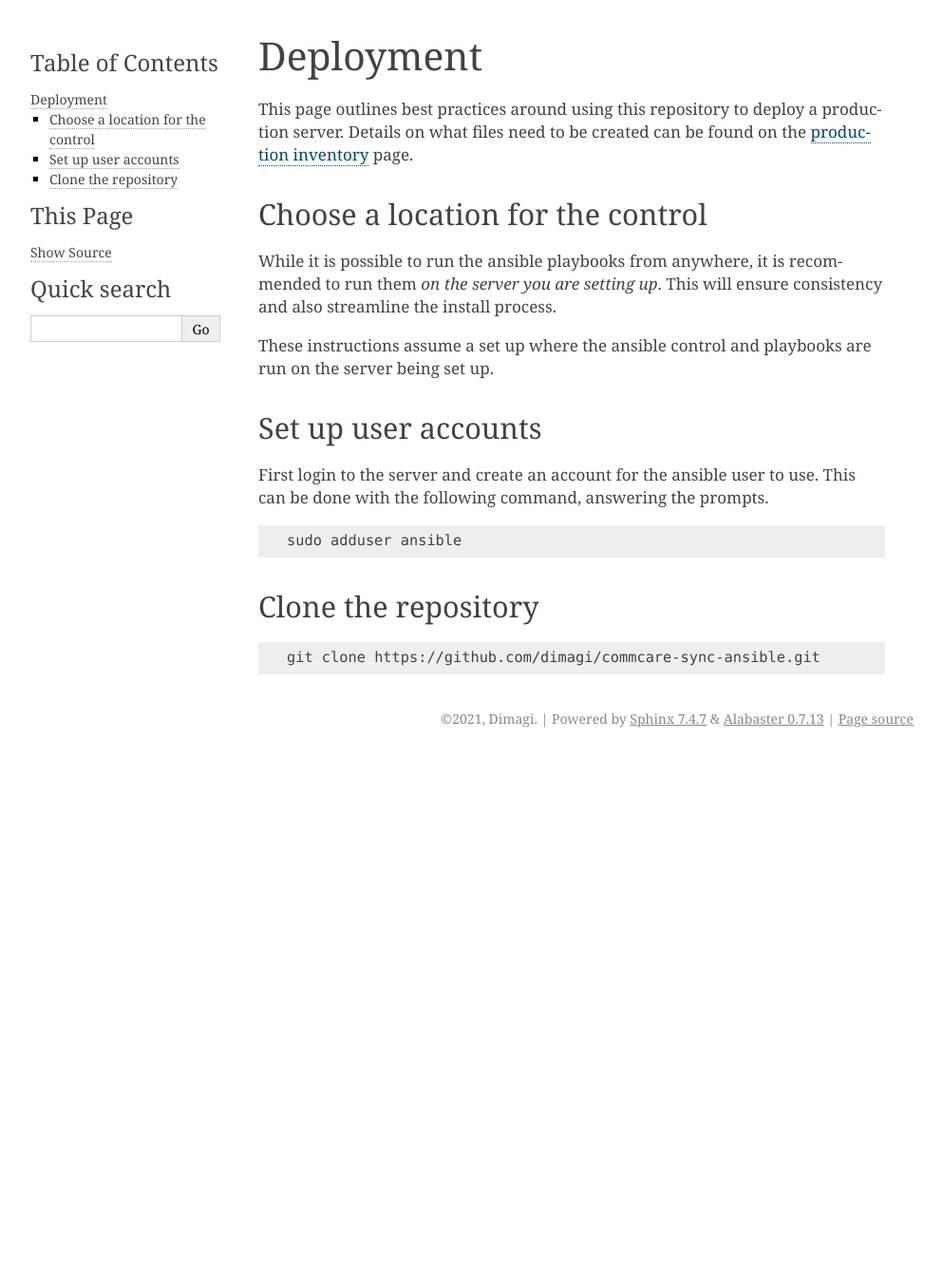
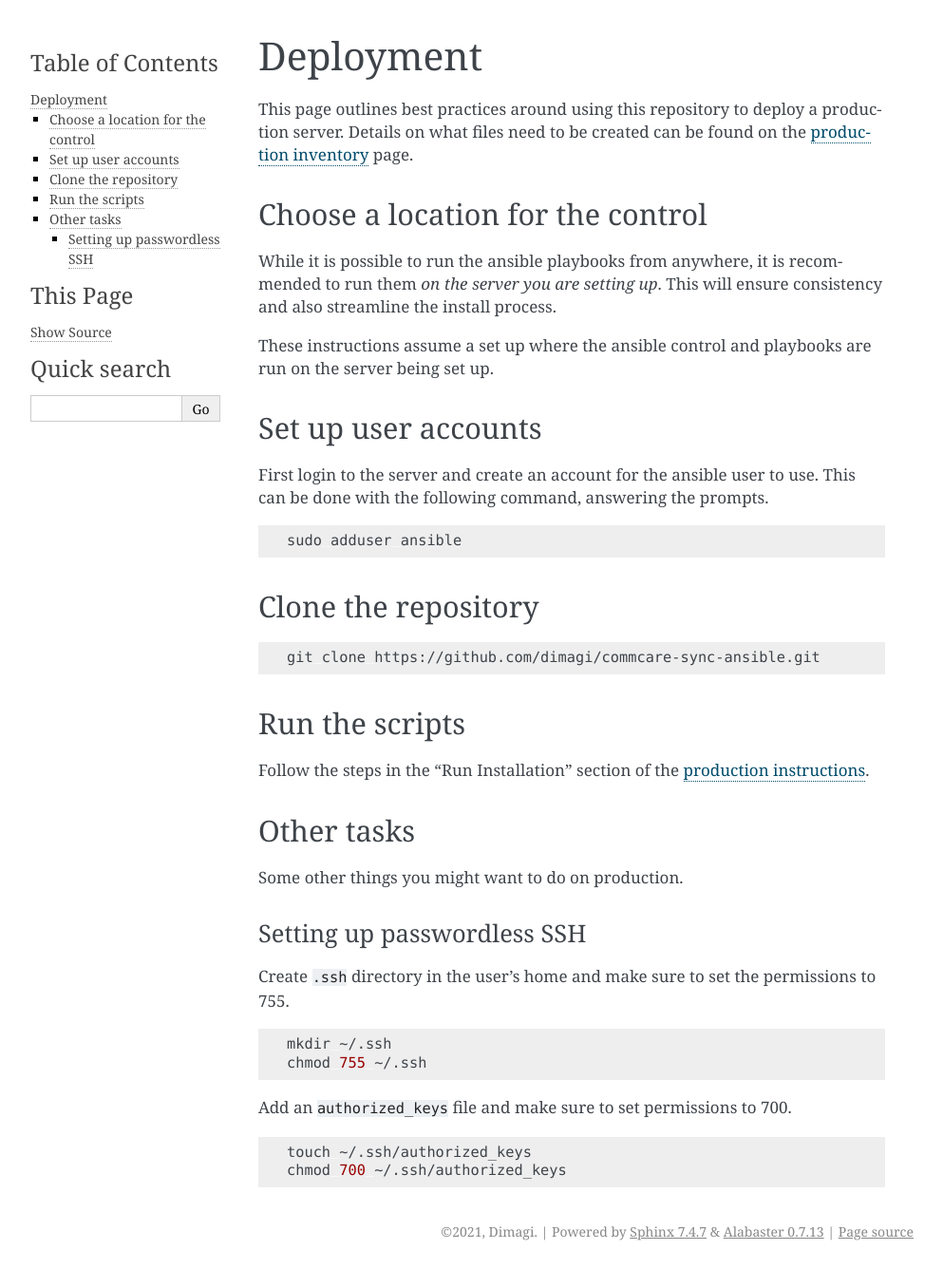
Before and after one commit to dimagi/commcare-sync-ansible, a Sphinx documentation site: the page built from docs/deployment.md, in a window 1280 px wide. Shown: the whole page at 95% size, without its empty margins (148-1141 px from the left). Built offline with Sphinx 7.4.7, drawn with Linux system fonts in a browser that asks for light colours; before the commit the page ends 900 px from its top, so only the background shows below that.

Commit message:
add some more notes to the deployment page

````diff
--- a/docs/deployment.md
+++ b/docs/deployment.md
@@ -26,3 +26,27 @@ sudo adduser ansible
 ```bash
 git clone https://github.com/dimagi/commcare-sync-ansible.git
 ```
+
+### Run the scripts
+
+Follow the steps in the "Run Installation" section of the [production instructions](/production/).
+
+### Other tasks
+
+Some other things you might want to do on production.
+
+#### Setting up passwordless SSH
+
+Create `.ssh` directory in the user's home and make sure to set the permissions to 755.
+
+```bash
+mkdir ~/.ssh
+chmod 755 ~/.ssh
+```
+
+Add an `authorized_keys` file and make sure to set permissions to 700.
+
+```bash
+touch ~/.ssh/authorized_keys
+chmod 700 ~/.ssh/authorized_keys
+```
````
